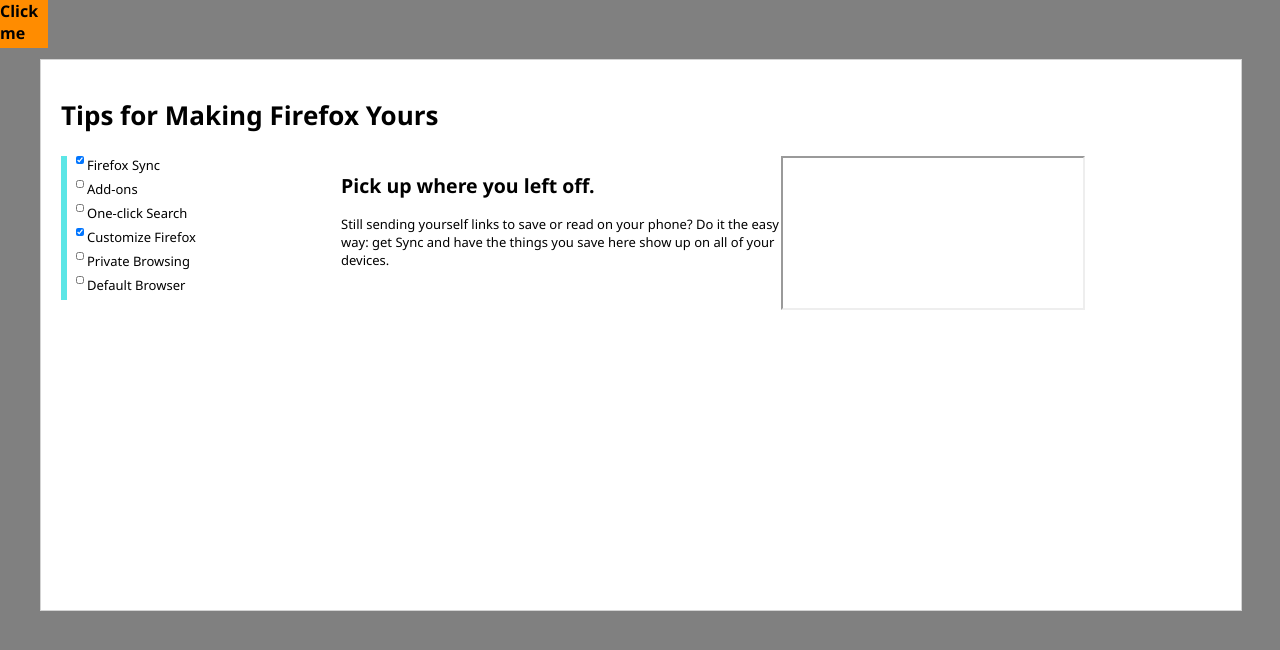
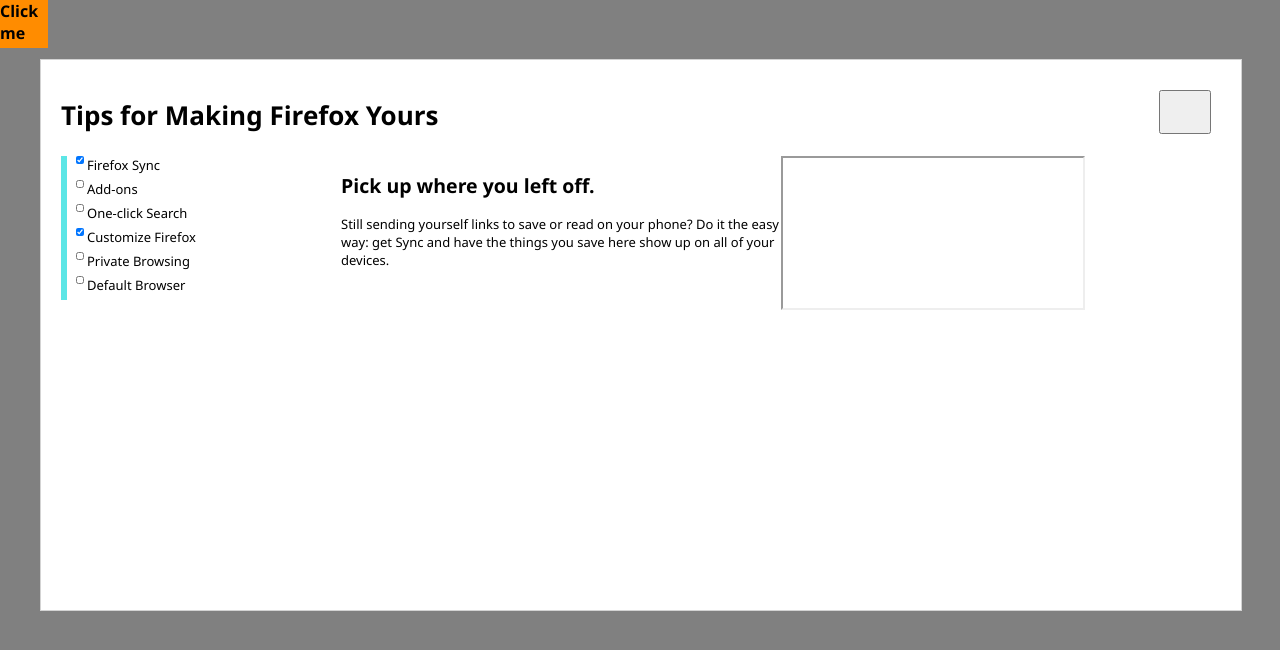
Before and after one commit to gasolin/onboarding.js, a plain HTML site: page index.html in a window 1280 px wide. Both pictures are taken after a click on the element "Click me". Drawn offline with Linux system fonts and the light colour scheme.

Commit message:
add close button

```diff
--- a/onboarding.css
+++ b/onboarding.css
@@ -38,6 +38,15 @@ body {
   grid-column: 1 / 4;
   grid-row: 1 / 2;
 }
+
+.onboard > .closeBtn {
+  position: absolute;
+  width: 52px;
+  height: 40px;
+  top: 30px;
+  right: 30px;
+}
+
 .hidden {
   display: none;
 }
--- a/onboarding.js
+++ b/onboarding.js
@@ -41,6 +41,12 @@ var onBoarding = {
     let overlay = document.createElement("div");
     overlay.className = "onboard";
     overlay.hidden = true;
+    let closeBtn = document.createElement("button");
+    closeBtn.className = "closeBtn";
+    closeBtn.addEventListener("click", () => {
+      overlay.hidden = true;
+    });
+    overlay.appendChild(closeBtn);
 
     launcher.addEventListener("click", () => {
       overlay.hidden = overlay.hidden ? false : true;
```
